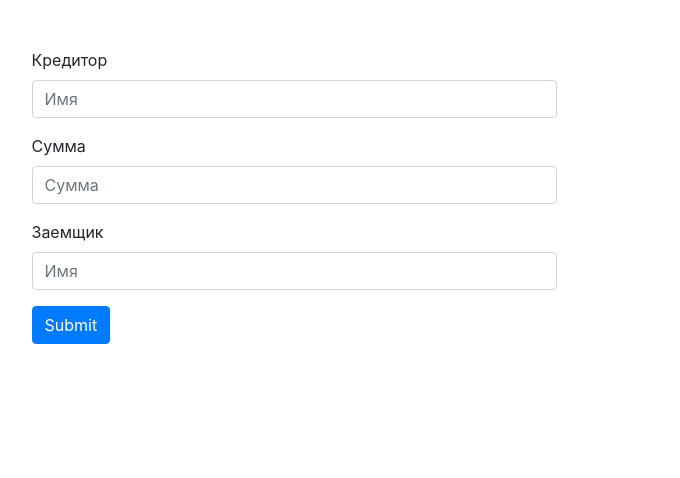
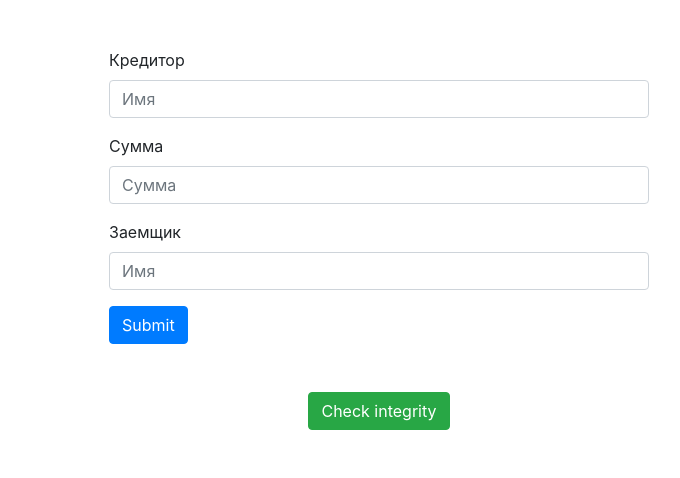
Before and after one commit to iliusa77/blockchain, a Flask app: page / in a window 1280 px wide. Shown: the top 478 px of the page, without its empty margins (261-941 px from the left). Run offline with Flask 2, Linux system fonts and the light colour scheme; some libraries are stand-ins or nearby versions.

Commit message:
added checking blocks integrity

```diff
--- a/main.py
+++ b/main.py
@@ -1,7 +1,7 @@
 #!venv/bin/python
 
 from flask import Flask
-from flask import render_template
+from flask import render_template, url_for, redirect
 from flask import request
 from block import *
 
@@ -19,5 +19,10 @@ def index():
 
     return render_template('index.html')
 
+@app.route('/checking', methods=['POST', 'GET'])
+def check():
+    results = check_integrity()
+    return render_template('index.html', results=results)
+
 if __name__ == '__main__':
     app.run(debug=True)
--- a/templates/base.html
+++ b/templates/base.html
@@ -6,14 +6,36 @@
     <link rel="stylesheet" href="https://maxcdn.bootstrapcdn.com/bootstrap/4.0.0/css/bootstrap.min.css" integrity="sha384-Gn5384xqQ1aoWXA+058RXPxPg6fy4IWvTNh0E263XmFcJlSAwiGgFAW/dAiS6JXm" crossorigin="anonymous">
 </head>
 <body>
-<div class="container row">
-    <div class="col-6 mx-auto mt-5">
+<div class="container">
+  <div class="row">
+      <div class="col-6 mx-auto mt-5">
 
         {% block content %}
 
         {% endblock %}
 
     </div>
+  </div>
+</div>
+
+<div class="container">
+    <div class="row">
+        <div class="col-6 mx-auto mt-5 text-center">
+
+            <form action="{{ url_for('check') }}", method="GET">
+                <button type="submit" class="btn btn-success">Check integrity</button>
+            </form>
+        </div>
+    </div>
+
+    <div class="col-6 mx-auto mt-5">
+
+        {% block checking %}
+
+        {% endblock %}
+
+
+    </div>
 </div>
 
 </body>
--- a/templates/index.html
+++ b/templates/index.html
@@ -22,3 +22,17 @@
             </form>
 
         {% endblock %}
+
+        {% block checking %}
+
+            {% for res in results %}
+
+                <div class="result">
+
+                    block {{ res['block'] }} : {{ res['result'] }}
+
+                </div>
+
+            {% endfor %}
+
+        {% endblock %}
```
Also changed, not shown: block.py (+7 -1 lines), README.md, 1 other file.
